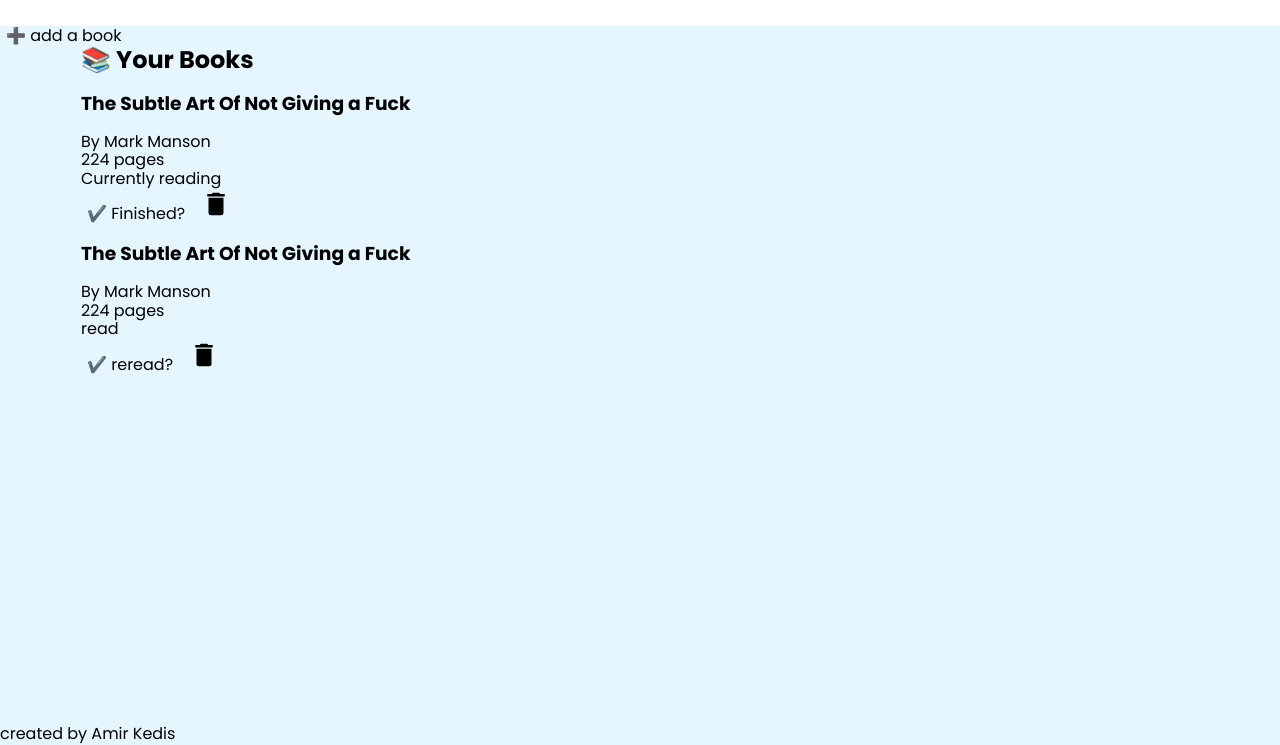
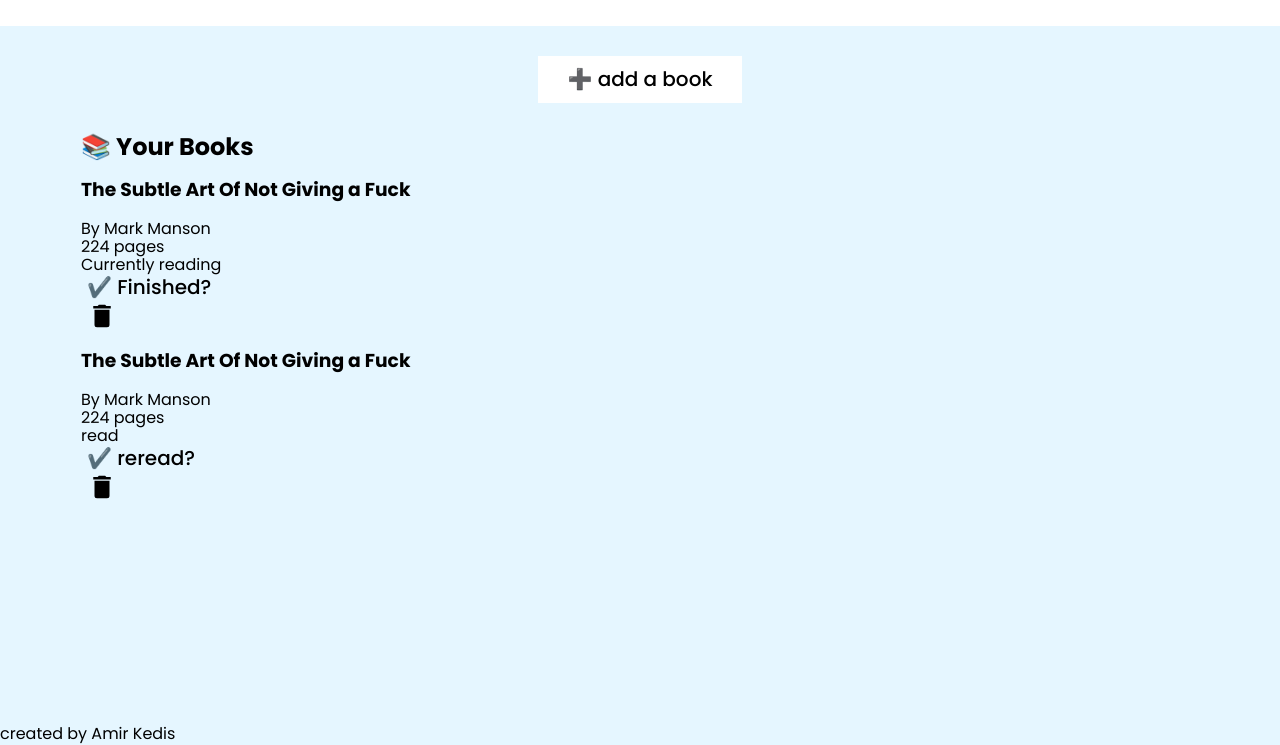
Before and after one commit to amir-kedis/library, a plain HTML site: page index.html in a window 1280 px wide. Shown: the part 57-802 px from the top of the page. Drawn offline with Linux system fonts and the light colour scheme.

Commit message:
💅 style addBook btn

```diff
--- a/index.html
+++ b/index.html
@@ -22,7 +22,7 @@
         </header>
         <main class="main">
             <div class="btn-wrapper">
-                <button id="addBookBtn" class="btn">➕ add a book</button>
+                <button id="addBookBtn" class="btn btn--add">➕ add a book</button>
             </div>
             <div class="books-wrapper">
                 <div class="container">
--- a/sass/main.scss
+++ b/sass/main.scss
@@ -159,3 +159,25 @@
     font-size: 20px;
   }
 }
+
+// btns
+.btn {
+  display: flex;
+  align-items: center;
+  justify-content: center;
+  font-size: 20px;
+  font-weight: 500;
+  cursor: pointer;
+  &--add {
+    background-color: #fff;
+    color: #000;
+    padding: 12px 30px;
+  }
+}
+
+// main
+.btn-wrapper {
+  display: flex;
+  justify-content: center;
+  padding: 30px;
+}
```
Also changed, not shown: css/main.css, 1 other file.
